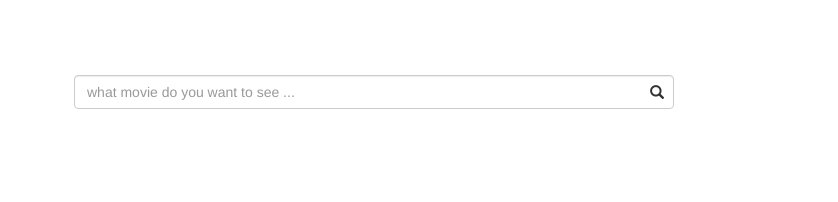
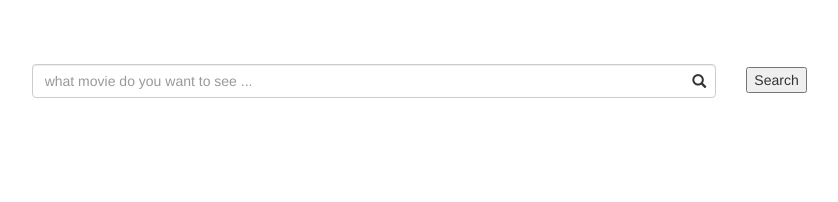
Before and after one commit to ALHatfield/WineMovieSearch, a plain HTML site: page index.html in a window 1280 px wide. Shown: the whole page, without its empty margins (266-1104 px from the left). Drawn offline with nearby package versions, Linux system fonts and the light colour scheme.

Commit message:
search bar

```diff
--- a/assets/css/style.css
+++ b/assets/css/style.css
@@ -1,3 +1,7 @@
-.search-form {
-	padding: 10%;
+.container {
+	padding: 5%;
 }
+
+.search-btn {
+	margin-top: 3px;
+}
--- a/index.html
+++ b/index.html
@@ -15,7 +15,9 @@
 	<!-- Search bar -->
 	<div class="row">
 		<!--centers the search bar -->
-        <div class="col-md-8 col-md-offset-2">
+        <div class="col-md-8 col-md-offset-2
+                    col-sm-8 col-sm-offset-2
+                    col-xs-5 col-xs-offset-3">
         	<!-- <Form> is used to grab user input -->
         	<!-- action="" is going to point at AJAX call -->
             <form action="" class="search-form">
@@ -27,8 +29,15 @@
             	</div>
             </form>
         </div>
+
+        <div class="col-md-2">
+            <button class="search-btn">Search</button>
+        </div>
+
     </div>
+
 </div>
+
 
 
 
```
